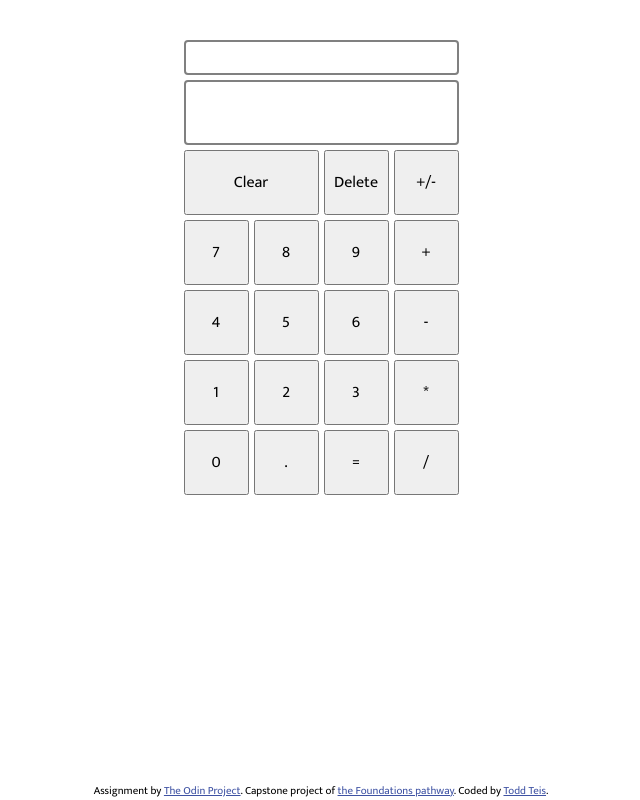
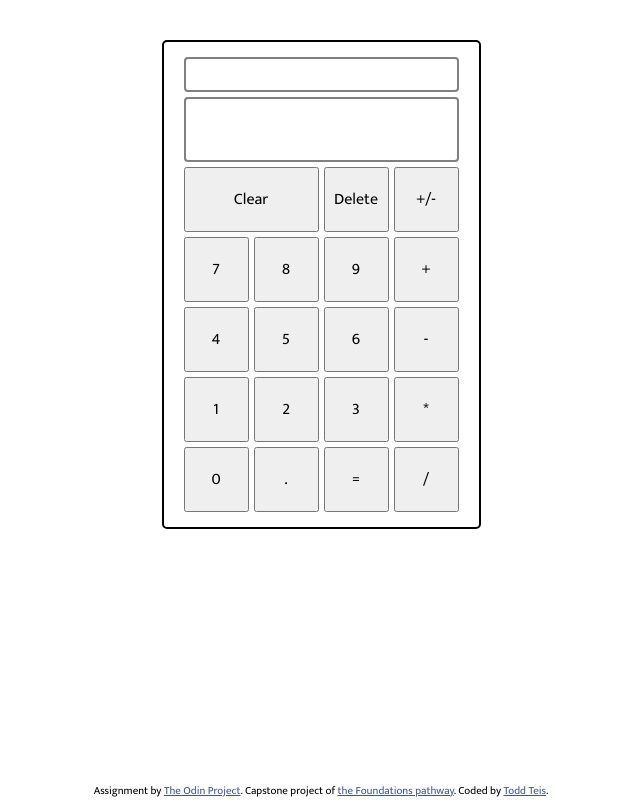
Before and after one commit to toddteis/calculator, a plain HTML site: page index.html in a window 1280 px wide. Shown: the whole page, without its empty margins (319-959 px from the left). Drawn offline with Linux system fonts and the light colour scheme.

Commit message:
Styled calculator border & centered horizontally.

```diff
--- a/index.html
+++ b/index.html
@@ -15,6 +15,7 @@
     <body>
         <main>
             <section class="calculator">
+                <div class="case">
                     <div class="display display-top"></div>
                     <div class="display display-main"></div>
                     <input type="button" value="Clear" id="clear" class="clear btn-rect">
@@ -36,6 +37,7 @@
                     <input type="button" value="." id="." class="decimal btn-square decimal">
                     <input type="button" value="=" id="=" class="equals btn-square equals">
                     <input type="button" value="/" id="/" class="divide btn-square operator">
+                </div>
             </section>
         </main>
         <footer>
--- a/styles.css
+++ b/styles.css
@@ -15,6 +15,14 @@ html {
 }
 
 .calculator {
+    display: flex;
+    justify-content: center;
+}
+
+.case {
+    align-self: center;
+    justify-self: center;
+    padding: 15px;
     margin-top: 40px;
     display: grid;
     grid-template-columns: auto 65px 65px 65px 65px auto;
@@ -30,6 +38,8 @@ html {
         ;
     column-gap: 5px;
     row-gap: 5px;
+    border: 2px solid black;
+    border-radius: 5px;
 }
 
 .calculator input {
@@ -45,7 +55,7 @@ html {
     align-content: center;
     border: 2px solid grey;
     border-radius: 4px;
-    padding: 4px;
+    padding: 0px 15px;
     overflow: hidden;
 }
 
```
Lines whose indentation alone changed are shown as unchanged.
